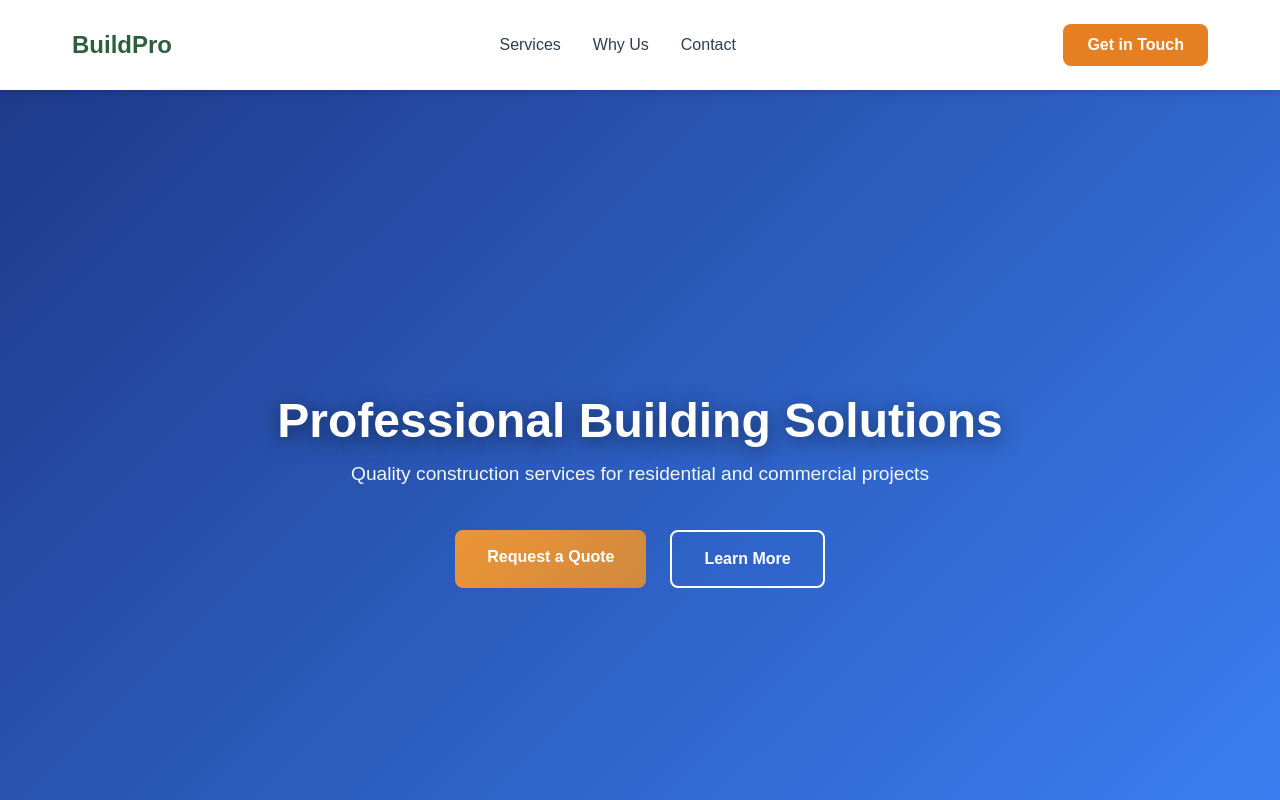
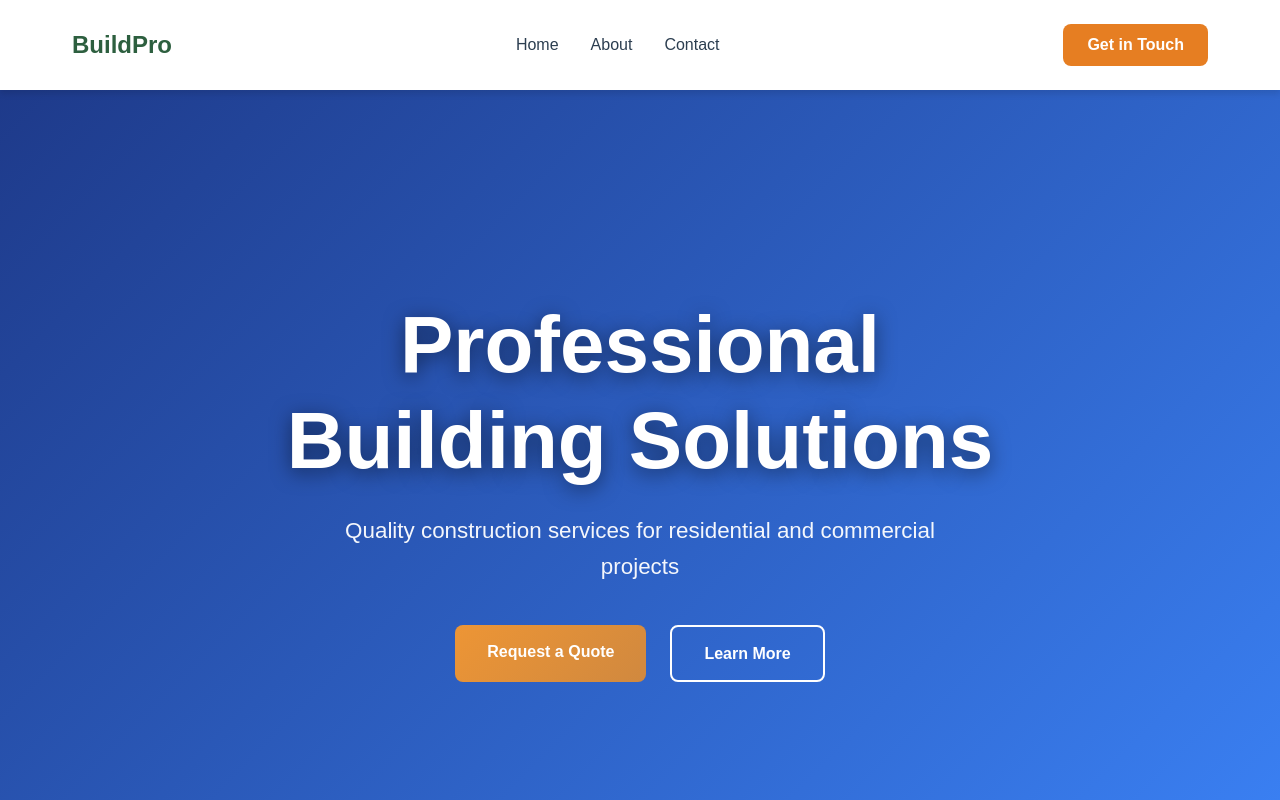
Before and after one commit to hadavidh/batimentProject, a React (Vite) app in the folder batiment/: page / in a window 1280 px wide. Shown: the top 800 px of the page. Built offline with nearby package versions, Linux system fonts and the light colour scheme.

Commit message:
adding routes

```diff
--- a/batiment/package.json
+++ b/batiment/package.json
@@ -11,7 +11,8 @@
   },
   "dependencies": {
     "react": "^19.2.0",
-    "react-dom": "^19.2.0"
+    "react-dom": "^19.2.0",
+    "react-router-dom": "^7.12.0"
   },
   "devDependencies": {
     "@eslint/js": "^9.39.1",
--- a/batiment/src/App.tsx
+++ b/batiment/src/App.tsx
@@ -1,11 +1,23 @@
+import About from './About/About';
 import './App.css'
+import Contact from './Contact';
 import Home from './home/Home'
+import Navbar from './navbar/navbar'
+import { BrowserRouter as Router, Routes, Route, BrowserRouter } from 'react-router-dom';
 
 function App() {
 
   return (
     <>
-    <Home />
+        <BrowserRouter>
+        <Navbar />
+          <Routes>
+            <Route path="/" element={<Home />} />
+            <Route path="/about" element={<About />} />
+            <Route path="/contact" element={<Contact />} />
+          </Routes>
+        </BrowserRouter>
+
     </>
   )
 }
--- a/batiment/src/home/Home.tsx
+++ b/batiment/src/home/Home.tsx
@@ -31,7 +31,7 @@ export default function Home() {
   return (
     <div className="home">
       {/* Header & Navigation */}
-      <header>
+      {/* <header>
         <nav>
           <a href="/" className="logo">BuildPro</a>
           <ul className="nav-links">
@@ -41,7 +41,7 @@ export default function Home() {
           </ul>
           <a href="#contact" className="cta-button">Get in Touch</a>
         </nav>
-      </header>
+      </header> */}
 
       {/* Hero Section */}
       <section className="hero">
@@ -77,17 +77,6 @@ export default function Home() {
         </div>
       </section>
 
-      {/* Why Us Section */}
-      <section id="why-us" className="why-us">
-        <About />
-      </section>
-
-      {/* Contact Section */}
-      <section id="contact" className="contact">
-
-        <ContactPage />
-      </section>
-
       {/* Footer */}
       <footer>
         <p>&copy; 2026 BuildPro Construction. All rights reserved. | Professional Building Solutions</p>
--- /dev/null
+++ b/batiment/src/navbar/navbar.tsx
@@ -0,0 +1,23 @@
+import {  Link } from 'react-router-dom'
+import '../home/Home.css'
+
+function Navbar() {
+
+  return (
+    <>
+      <header>
+        <nav>
+          <a href="/" className="logo">BuildPro</a>
+          <ul className="nav-links">
+            <li><Link to="/">Home</Link></li>
+            <li><Link to="/about">About</Link></li>
+            <li><Link to="/contact">Contact</Link></li>
+          </ul>
+          <a href="#contact" className="cta-button">Get in Touch</a>
+        </nav>
+      </header>
+    </>
+  )
+}
+
+export default Navbar
```
Also changed, not shown: 1 other file (tests, documents, lock files or other folders).
